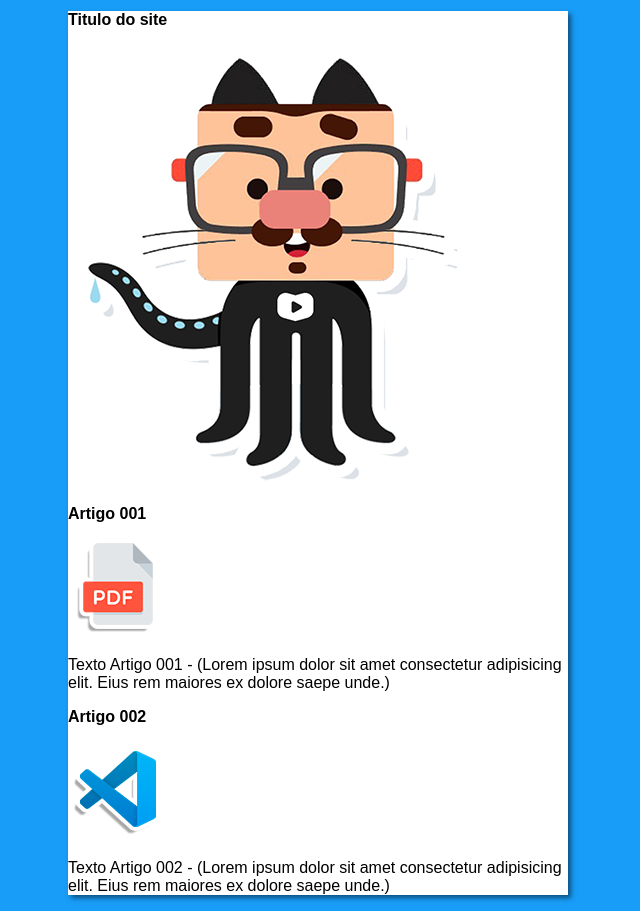
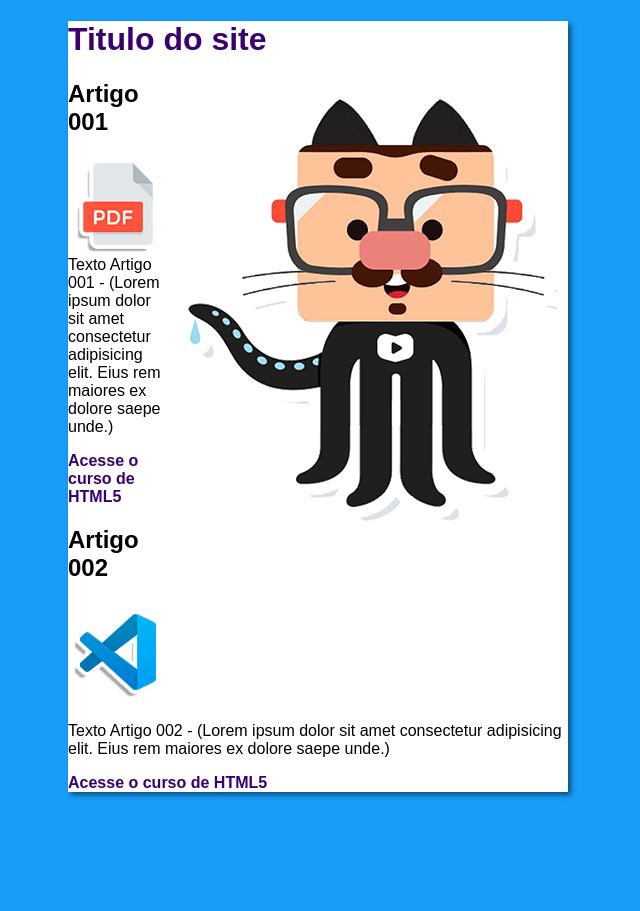
Before and after one commit to ArianMelo/projeto-site, a plain HTML site: page index.html in a window 1280 px wide. Shown: the whole page, without its empty margins (322-962 px from the left). After the commit the page ends 808 px from the top, so only its background shows below. Drawn offline with Linux system fonts and the light colour scheme.

Commit message:
modifiquei o site

```diff
--- a/estilos/style.css
+++ b/estilos/style.css
@@ -14,3 +14,28 @@ main {
     margin: auto;
     box-shadow: 3px 3px 5px rgb(0, 0, 0,0.5);
 }
+
+h1 {
+    font-size: 2em;
+    color: rgb(58,0,112);
+}
+
+h2 {
+    font-size: 1.5em;
+    color: rgb(58, gr0een, 112);
+}
+
+img.lado-direito {
+    float: right;
+}
+
+a {
+    text-decoration: none;
+    font-weight: bold;
+    color: rgb(58,0,112);
+}
+
+a:hover {
+    text-decoration: underline;
+    color: rgb(26,26,255);
+}
--- a/index.html
+++ b/index.html
@@ -10,19 +10,21 @@
     <main>
         <header>
             <h1>Titulo do site</h1>
-            <img src="imagens/mascote.png" alt="Mascote Git Guanabara">
+            <img class="lado-direito" src="imagens/mascote.png" alt="Mascote Git Guanabara">
         </header>
         <article>
             <h2>Artigo 001</h2>
-            <img src="imagens/pdf-icon.png" alt="Ícone PDF">
+            <img class="lado-direito" src="imagens/pdf-icon.png" alt="Ícone PDF">
             <p>Texto Artigo 001 - (Lorem ipsum dolor sit amet consectetur adipisicing elit. Eius rem maiores ex dolore saepe unde.)
             </p>
+            <p><a href="curso-html.html">Acesse o curso de HTML5</a></p>
         </article>
         <article>
             <h2>Artigo 002</h2>
             <img src="imagens/vscode-icon.png" alt="Ícone Vs Code">
             <p>Texto Artigo 002 - (Lorem ipsum dolor sit amet consectetur adipisicing elit. Eius rem maiores ex dolore saepe unde.)
             </p>
+            <p><a href="curso-html.html">Acesse o curso de HTML5</a></p>
         </article>
     </main>
 </body>
```
